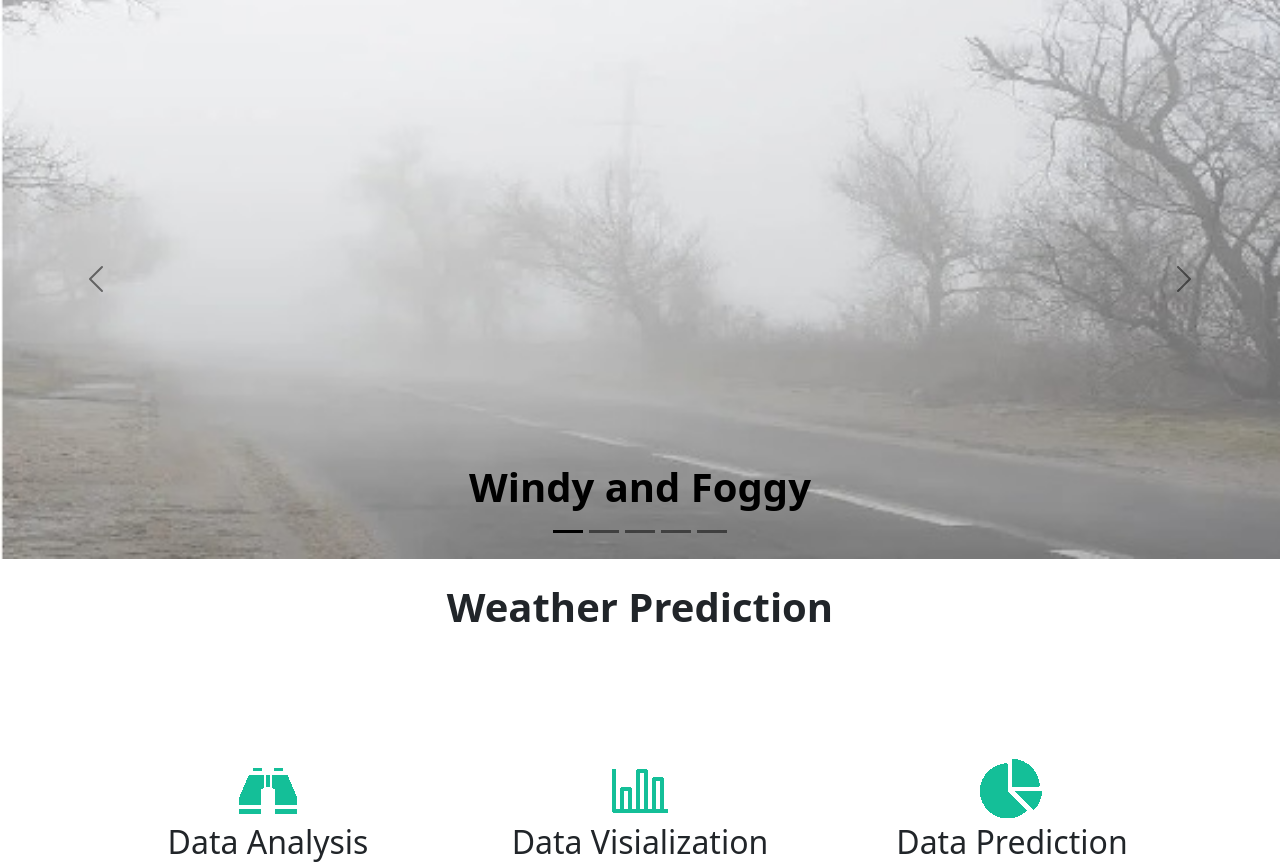
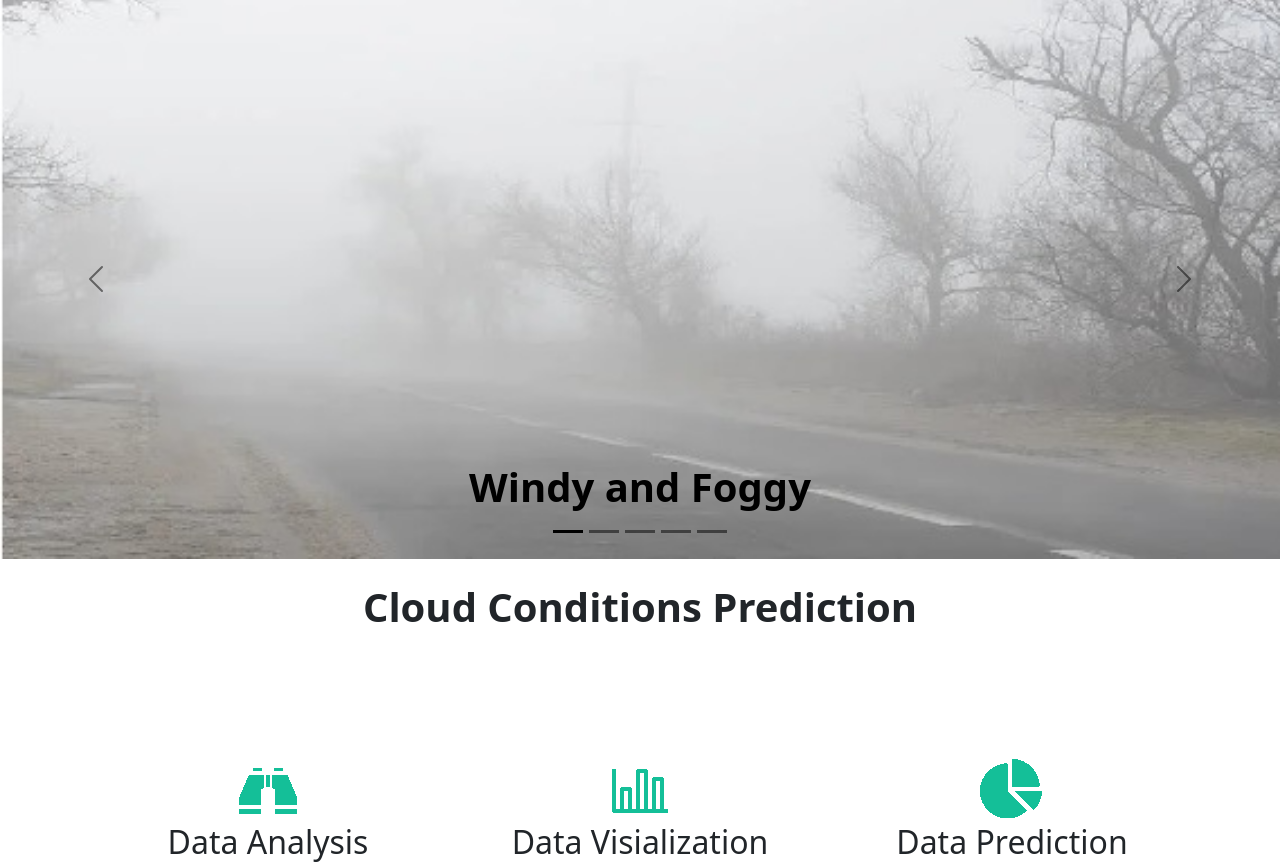
Before and after one commit to vish-68/Cloud-Conditions, a Flask app: page / in a window 1280 px wide. Shown: the part 62-924 px from the top of the page. Run offline with Flask 2, Linux system fonts and the light colour scheme; parts of the project's set-up code (start-up, migrations or seed data) failed here and were passed over; some libraries are stand-ins or nearby versions.

Commit message:
Update home.html

```diff
--- a/templates/home.html
+++ b/templates/home.html
@@ -169,7 +169,7 @@
         </button>
     </div>
     <br>
-    <h1 style="text-align: center; font-weight: bolder;">Weather Prediction</h1>
+    <h1 style="text-align: center; font-weight: bolder;">Cloud Conditions Prediction</h1>
     <br>
     <div id="predict">
         <div class="container marketing">
```
